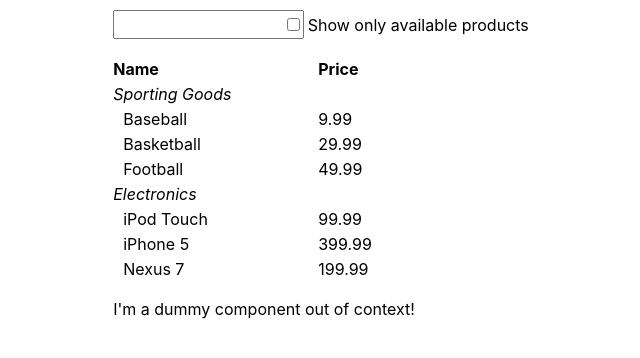
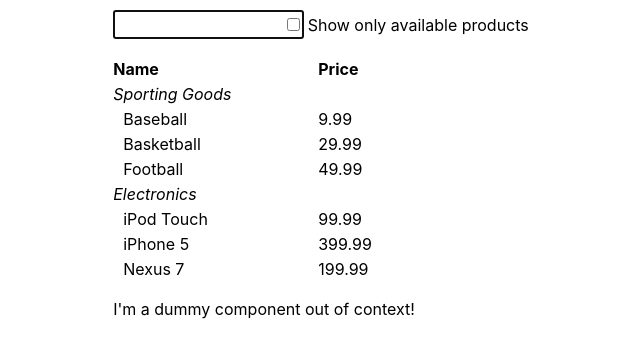
Before and after one commit to emilioSp/thinking-in-react, a React (Create React App) app: page / in a window 1280 px wide. Shown: the top 358 px of the page, without its empty margins (319-959 px from the left). Built offline with nearby package versions, Linux system fonts and the light colour scheme.

Commit message:
Focus on search box

```diff
--- a/src/Search.js
+++ b/src/Search.js
@@ -1,12 +1,22 @@
 import './Search.css';
+import React from 'react';
 
-function Search(props) {
-  return (
-    <div className='search-box'>
-      <div><input type="text" value={props.filterText} onChange={props.onFilterTextChange}/></div>
-      <div><label><input type="checkbox" checked={props.filterOnlyInWareHouse} onChange={props.onFilterOnlyInWareHouseChange}/> Show only available products</label></div>
-    </div>
-  )
+export class Search extends React.Component {
+  constructor(props) {
+    super(props);
+    this.searchInput = React.createRef();
+  }
+
+  componentDidMount() {
+    this.searchInput.current.focus();
+  }
+
+  render() {
+    return (
+      <div className='search-box'>
+        <div><input type="text" value={this.props.filterText} onChange={this.props.onFilterTextChange} ref={this.searchInput} /></div>
+        <div><label><input type="checkbox" checked={this.props.filterOnlyInWareHouse} onChange={this.props.onFilterOnlyInWareHouseChange}/> Show only available products</label></div>
+      </div>
+    )
+  }
 }
-
-export { Search };
```
